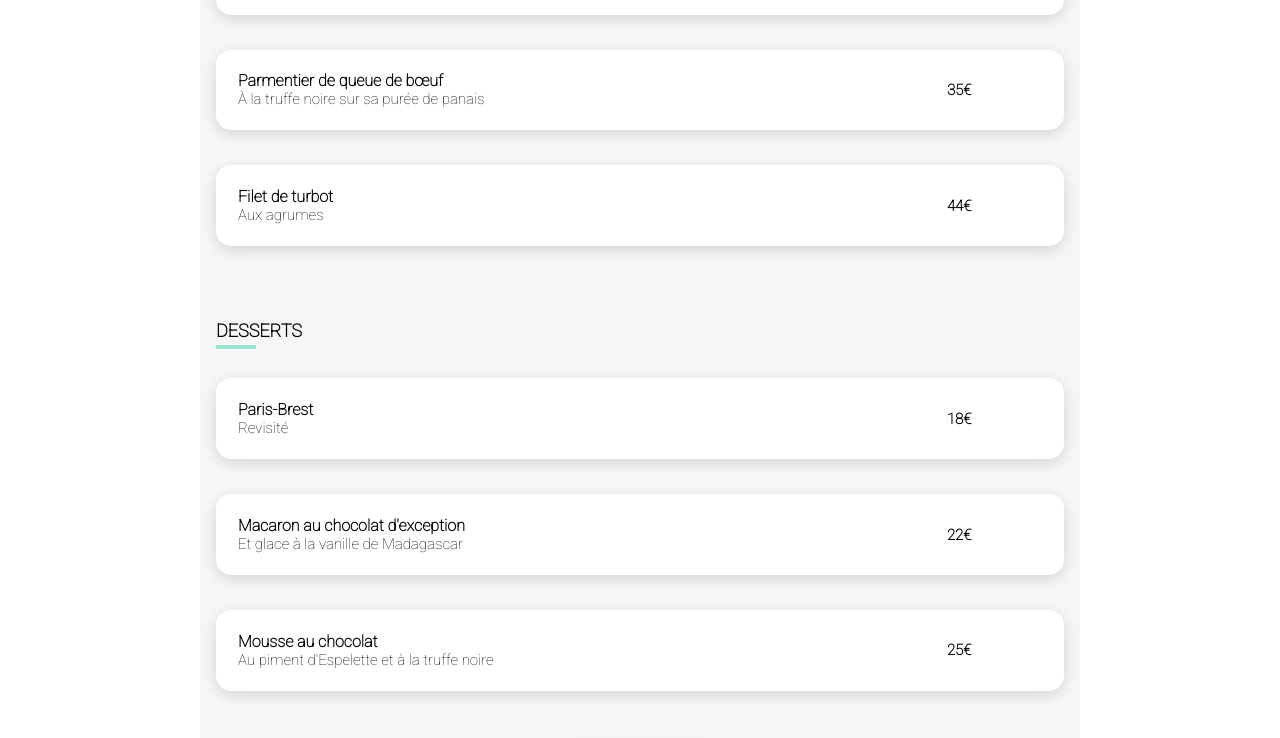
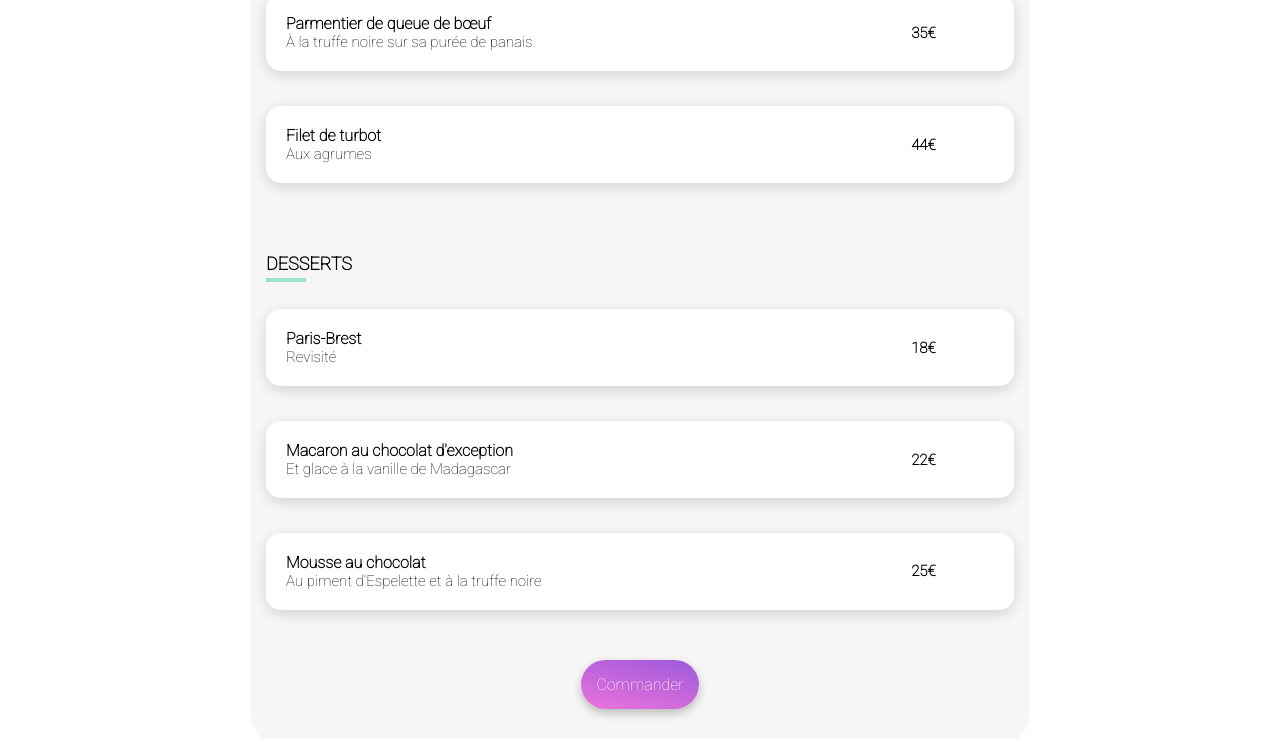
Before and after one commit to 0shirase/P4_OhMyFood-main, a website: page restaurants/la-palette-du-gout.html in a window 1280 px wide. Shown: the part 1264-2002 px from the top of the page. Drawn offline with Linux system fonts and the light colour scheme.

Commit message:
corrections de certaines choses

```diff
--- a/sass/components/_buttons.scss
+++ b/sass/components/_buttons.scss
@@ -16,7 +16,5 @@
 }
 
 .menu .button {
-  padding: 15px;
-  width: 18%;
   border-radius: 25px;
 }
--- a/sass/layout/_body.scss
+++ b/sass/layout/_body.scss
@@ -4,9 +4,10 @@
 
 body {
     margin: 0;
-    padding: 0;
+    padding: 0 50px;
     max-width: 1440px;
     box-sizing: border-box;
+    width: 100%;
 }
 
 .card {
--- a/sass/layout/_header.scss
+++ b/sass/layout/_header.scss
@@ -21,4 +21,5 @@ header a {
 
 .menu-logo {
     margin: 0 auto;
+    height: 45px;
 }
```
Also changed, not shown: assets/style.css, 1 other file.
